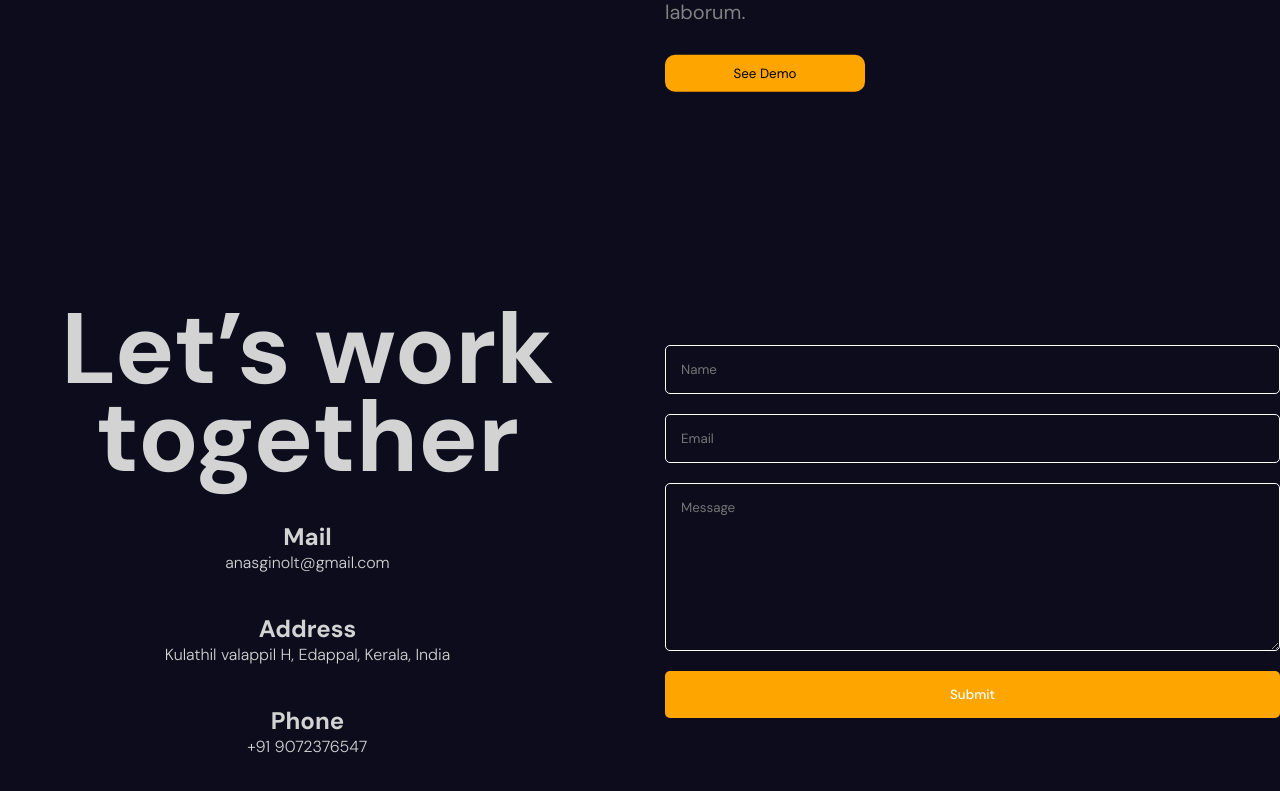
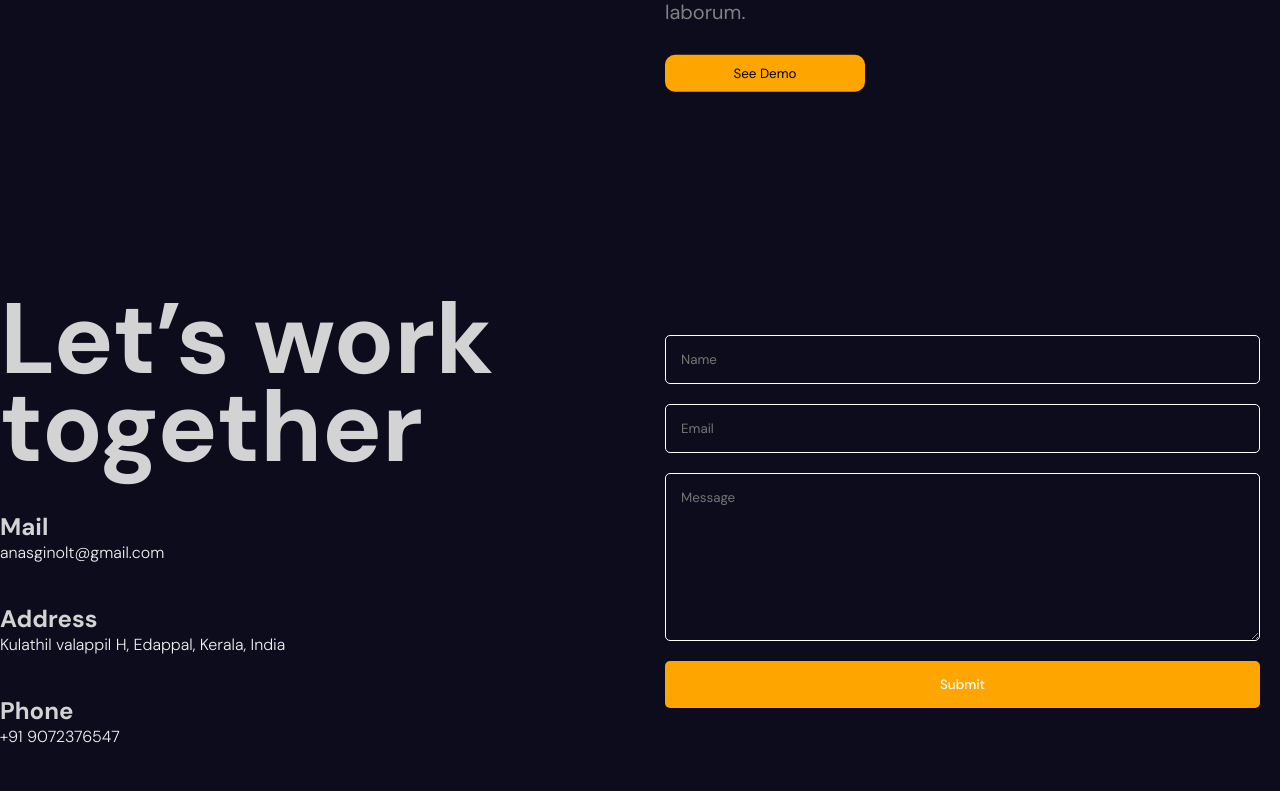
Before and after one commit to Anzuanas/my-portfolio, a React (Vite) app: page / in a window 1280 px wide. Shown: the part 6422-7213 px from the top of the page. Built offline with nearby package versions, Linux system fonts and the light colour scheme.

Commit message:
scrollbar typing focus

```diff
--- a/src/components/contact/Contact.jsx
+++ b/src/components/contact/Contact.jsx
@@ -1,8 +1,7 @@
 import { useRef, useState, useEffect } from "react";
-import { Link, animateScroll as scroll } from "react-scroll";
-import "./contact.scss";
 import { motion, useInView } from "framer-motion";
 import emailjs from "@emailjs/browser";
+import "./contact.scss";
 
 const variants = {
   initial: {
@@ -30,51 +29,55 @@ const Contact = () => {
   const sendEmail = (e) => {
     e.preventDefault();
 
-    // Initialize EmailJS with your public key
-    emailjs.init('ZE5I912mRnq15xnpT'); // Replace 'your_public_key' with the actual public key
-
-    // Send email using the service ID, template ID, form data, and public key
     emailjs
       .sendForm(
-        "service_4ozwh9p",   // Your service ID
-        "template_990iqrr",   // Your template ID
-        formRef.current,      // Reference to the form
-        "ZE5I912mRnq15xnpT"   // Your user public key (optional if using emailjs.init)
+        "service_4ozwh9p",
+        "template_990iqrr",
+        formRef.current,
+        "ZE5I912mRnq15xnpT"
       )
       .then(
         (result) => {
-          setSuccess(true); // Set success state on email sent
+          setSuccess(true); // Show success message
         },
         (error) => {
-          setError(true); // Set error state if there's an issue
+          setError(true); // Show error message
         }
       );
   };
 
-  // Function to handle focus on form inputs
+  // Function to handle scroll behavior for form
   const handleFocus = (e) => {
-    // Scroll only the form to the focused input field
     const element = e.target;
-    const container = formRef.current; // Form container element
+    const container = formRef.current;
 
-    // Calculate the position of the focused input
+    // Scroll container smoothly to the focused input
     const offsetTop = element.offsetTop;
-
-    // Scroll smoothly to the focused input
     container.scrollTo({
-      top: offsetTop - 50, // Adjust for padding or keyboard space
+      top: offsetTop - 50, // Adjust for padding/keyboard space
       behavior: "smooth",
     });
+  };
+
+  // Reset any scroll issues on typing
+  const handleInput = () => {
+    const container = formRef.current;
+
+    // Ensure no scroll jump happens during typing
+    container.style.scrollBehavior = "smooth";
   };
 
   useEffect(() => {
     const inputs = formRef.current.querySelectorAll("input, textarea");
     inputs.forEach((input) => {
       input.addEventListener("focus", handleFocus);
+      input.addEventListener("input", handleInput); // Add input event listener
     });
+
     return () => {
       inputs.forEach((input) => {
         input.removeEventListener("focus", handleFocus);
+        input.removeEventListener("input", handleInput);
       });
     };
   }, []);
--- a/src/components/contact/contact.scss
+++ b/src/components/contact/contact.scss
@@ -8,6 +8,7 @@
   align-items: center;
   justify-content: space-between;
   gap: 50px;
+  padding-bottom: 20px;
 
   @include mobile {
     width: 100%;
@@ -23,10 +24,12 @@
     display: flex;
     flex-direction: column;
     gap: 40px;
-    text-align: center;
 
     @include mobile {
       gap: 20px;
+      text-align: center;
+      align-items: center;
+      margin-top: 70px;
     }
 
     h1 {
@@ -41,6 +44,18 @@
     span {
       font-weight: 300;
     }
+
+    .item {
+      h2 {
+        font-size: 24px;
+        font-weight: bold;
+      }
+
+      span {
+        font-size: 16px;
+        color: #f1f1f1;
+      }
+    }
   }
 
   .formContainer {
@@ -49,25 +64,22 @@
     display: flex;
     flex-direction: column;
     gap: 20px;
+    max-height: 80vh;
+    overflow-y: auto;  /* Make sure form is scrollable */
+    width: 100%;
+    padding: 20px;
+    box-sizing: border-box;
 
     @include mobile {
-      width: 100%;
-      padding: 20px;
-      max-width: 400px;  // Ensure the form fits well on mobile screens
-    }
-
-    .phoneSvg {
-      stroke: orange;
-      position: absolute;
-      margin: auto;
-      z-index: -1;
+      max-width: 400px;
     }
 
     form {
       display: flex;
       flex-direction: column;
       gap: 20px;
-      width: 100%; // Ensure full width on mobile
+      width: 100%;
+    }
 
     input,
     textarea {
@@ -76,7 +88,7 @@
       border: 1px solid white;
       color: white;
       border-radius: 5px;
-        width: 100%;  // Make sure inputs are full width
+      width: 100%;
       box-sizing: border-box;
 
       @include mobile {
@@ -91,7 +103,7 @@
       color: white;
       font-weight: 500;
       cursor: pointer;
-        width: 100%;  // Ensure the button stretches across the full form width
+      width: 100%;
       border-radius: 5px;
 
       @include mobile {
@@ -102,6 +114,30 @@
         background-color: darkorange;
       }
     }
+
+    .phoneSvg {
+      stroke: orange;
+      position: absolute;
+      margin: auto;
+      z-index: -1;
+    }
+  }
+
+  @keyframes slideIn {
+    0% {
+      transform: translateX(-100%);
+    }
+    100% {
+      transform: translateX(0);
+    }
+  }
+
+  @keyframes fadeIn {
+    0% {
+      opacity: 0;
+    }
+    100% {
+      opacity: 1;
     }
   }
 }
```
Lines whose indentation alone changed are shown as unchanged.
